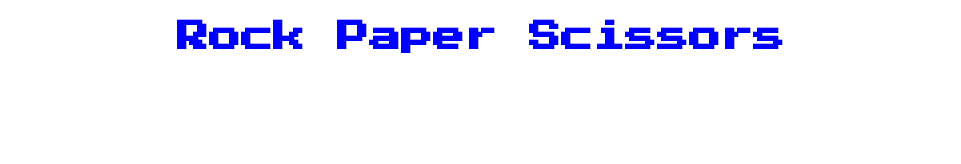
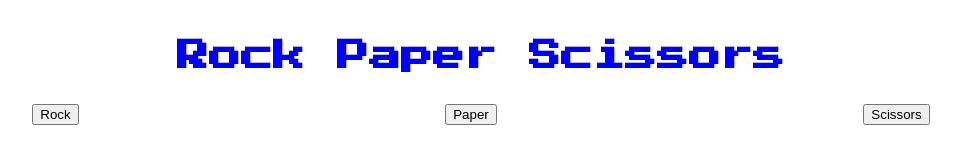
Before and after one commit to deye1986/rps2, a plain HTML site: page index.html in a window 1280 px wide. Shown: the whole page, without its empty margins (159-1120 px from the left). Drawn offline with Linux system fonts and the light colour scheme.

Commit message:
UI changes, next add event listener

```diff
--- a/index.html
+++ b/index.html
@@ -9,7 +9,12 @@
 
 <body>
     <div>
-    <h1 class="test-class">Rock Paper Scissors</h1>
+    <h1 class="main-title">Rock Paper Scissors</h1>
+    </div>
+    <div class="choice-container">
+        <button class="choice-selection">Rock</button>
+        <button class="choice-selection">Paper</button>
+        <button class="choice-selection">Scissors</button>
     </div>
 </body>
 </html>
--- a/main.css
+++ b/main.css
@@ -1,12 +1,22 @@
 @import url('https://fonts.googleapis.com/css2?family=Press+Start+2P&display=swap');
 
-div{
+.main-title{
+    padding-top: 1em;
+    color: blue;
+    text-align: center;
+    font-family: 'Press Start 2P', cursive;
     margin: auto;
     width: 50%;
 }
 
-.test-class{
-    color: blue;
-    text-align: center;
-    font-family: 'Press Start 2P', cursive;
+.choice-container{
+    display:flex;
+    justify-content: space-between;
+    padding-top: 2em;
 }
+
+.choice-selection{
+    margin:auto;
+
+
+}
```
